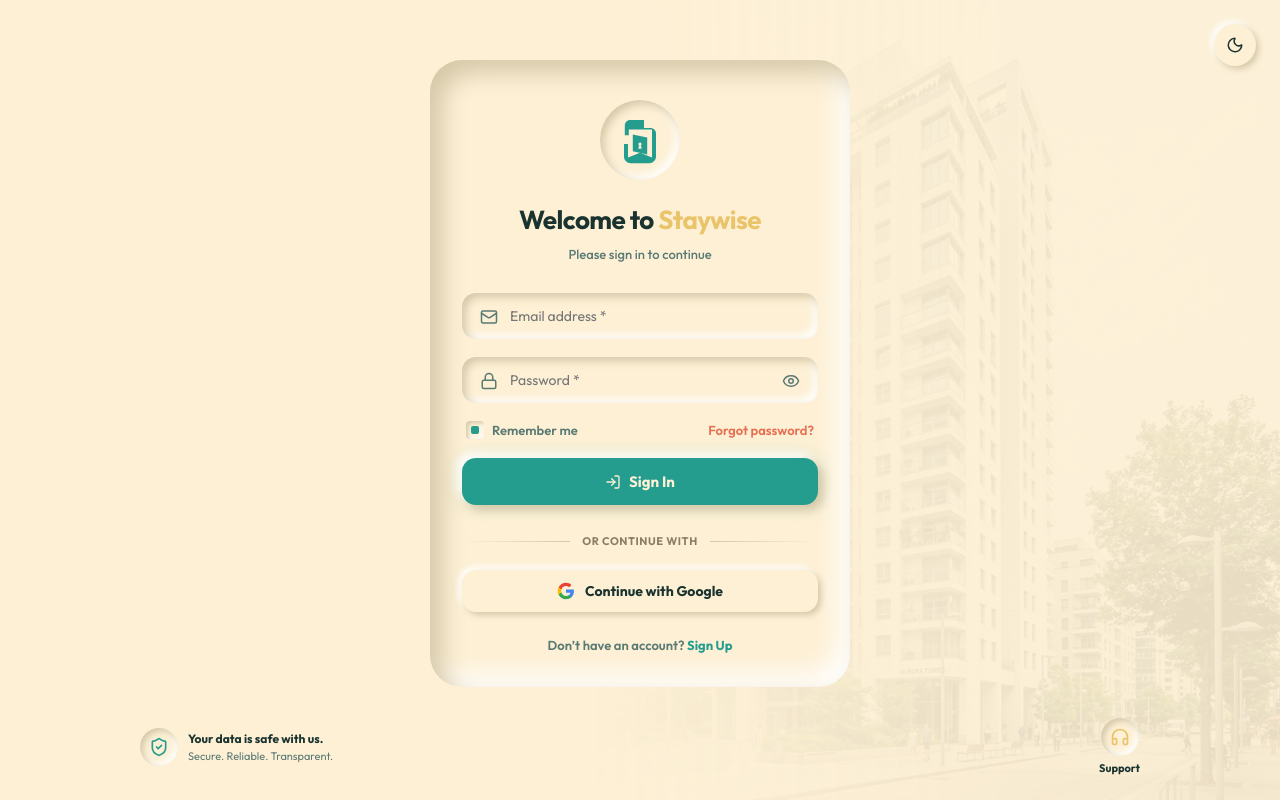
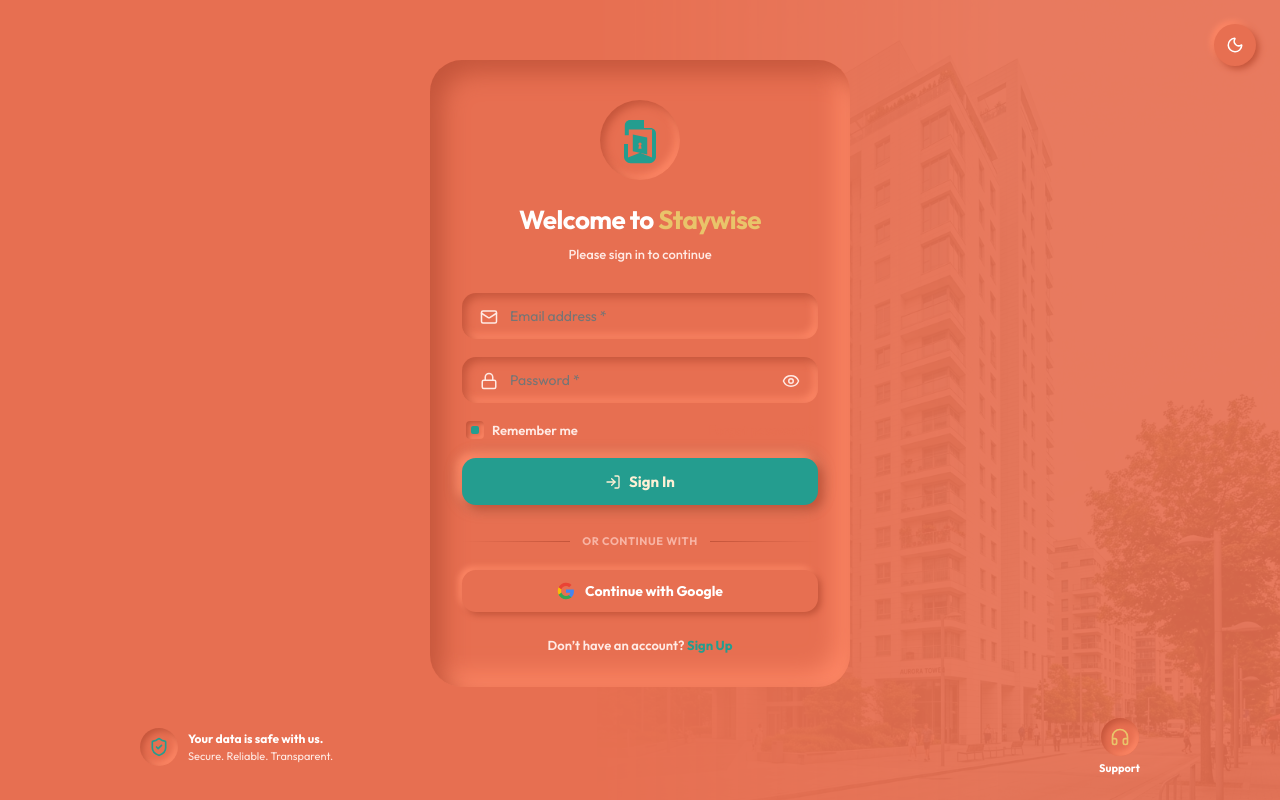
Before and after one commit to irfansm07/staywise, a React (Vite) app in the folder client/: page / in a window 1280 px wide. Built offline with nearby package versions, Linux system fonts and the light colour scheme.

Commit message:
Update bright mode background to #E76F51 while leaving top navbar unchanged, and dark mode background to pure black #000000

```diff
--- a/client/src/index.css
+++ b/client/src/index.css
@@ -2,42 +2,47 @@
 
 :root {
   --font-sans: 'Outfit', -apple-system, BlinkMacSystemFont, "Segoe UI", Roboto, sans-serif;
-  --bg-color: #FDF0D5;
-  --bg-gradient: linear-gradient(135deg, #FDF0D5 0%, #F7EBCE 100%);
-  --card-bg: #FDF0D5;
-  --card-bg-solid: #FDF0D5;
+  --header-bg: #FDF0D5;
+  --header-text: #1A332F;
+  --header-shadow-dark: #D5C8A8;
+  --header-shadow-light: #ffffff;
+
+  --bg-color: #E76F51;
+  --bg-gradient: linear-gradient(135deg, #E76F51 0%, #D85F42 100%);
+  --card-bg: #E76F51;
+  --card-bg-solid: #E76F51;
   --card-glow: rgba(255, 255, 255, 0.45);
-  --border-color: #E8D9B8;
-  --border-hover: #249D8F;
-  --border-glow: rgba(36, 157, 143, 0.2);
+  --border-color: rgba(255, 255, 255, 0.25);
+  --border-hover: #FFFFFF;
+  --border-glow: rgba(255, 255, 255, 0.3);
 
-  --text-primary: #1A332F;
-  --text-secondary: #5A7A74;
-  --text-muted: #8A7D68;
+  --text-primary: #FFFFFF;
+  --text-secondary: #FFEAE4;
+  --text-muted: #F8B4A4;
 
   --primary: #249D8F;
   --primary-hover: #1D8276;
-  --primary-glow: rgba(36, 157, 143, 0.12);
+  --primary-glow: rgba(36, 157, 143, 0.25);
 
-  --accent: #E9C46A;
-  --accent-hover: #D4AD4E;
-  --accent-bg: rgba(233, 196, 106, 0.15);
-  --accent-text: #7A6520;
+  --accent: #F4A261;
+  --accent-hover: #E76F51;
+  --accent-bg: rgba(244, 162, 97, 0.25);
+  --accent-text: #FFFFFF;
 
   --success: #249D8F;
-  --success-bg: rgba(36, 157, 143, 0.12);
-  --warning: #D4A843;
-  --warning-bg: rgba(233, 196, 106, 0.15);
-  --danger: #E76F51;
-  --danger-bg: rgba(231, 111, 81, 0.12);
+  --success-bg: rgba(36, 157, 143, 0.25);
+  --warning: #F4A261;
+  --warning-bg: rgba(244, 162, 97, 0.25);
+  --danger: #7F1D1D;
+  --danger-bg: rgba(127, 29, 29, 0.25);
   --info: #249D8F;
-  --info-bg: rgba(36, 157, 143, 0.08);
+  --info-bg: rgba(36, 157, 143, 0.2);
 
   --transition-fast: 0.15s ease;
   --transition-normal: 0.25s cubic-bezier(0.4, 0, 0.2, 1);
 
-  --shadow-dark: #D5C8A8;
-  --shadow-light: #ffffff;
+  --shadow-dark: #C4553B;
+  --shadow-light: #FF8967;
 
   --shadow-sm: 2px 2px 5px var(--shadow-dark), -2px -2px 5px var(--shadow-light);
   --shadow-md: 6px 6px 12px var(--shadow-dark), -6px -6px 12px var(--shadow-light);
@@ -50,37 +55,42 @@
 }
 
 [data-theme='dark'] {
-  --bg-color: #11201E;
-  --bg-gradient: linear-gradient(135deg, #11201E 0%, #0A1614 100%);
-  --card-bg: #11201E;
-  --card-bg-solid: #11201E;
-  --card-glow: rgba(0, 0, 0, 0.6);
-  --border-color: #1C3633;
+  --header-bg: #000000;
+  --header-text: #FDF0D5;
+  --header-shadow-dark: #000000;
+  --header-shadow-light: #1A1A1A;
+
+  --bg-color: #000000;
+  --bg-gradient: #000000;
+  --card-bg: #0A0A0A;
+  --card-bg-solid: #0A0A0A;
+  --card-glow: rgba(0, 0, 0, 0.8);
+  --border-color: #1F1F1F;
   --border-hover: #2EC4B3;
-  --border-glow: rgba(36, 157, 143, 0.3);
+  --border-glow: rgba(46, 196, 179, 0.3);
 
-  --text-primary: #FDF0D5;
-  --text-secondary: #8ABFB7;
-  --text-muted: #6D8684;
+  --text-primary: #FFFFFF;
+  --text-secondary: #A0A0A0;
+  --text-muted: #666666;
 
   --primary: #2EC4B3;
   --primary-hover: #3DD8C7;
-  --primary-glow: rgba(46, 196, 179, 0.15);
+  --primary-glow: rgba(46, 196, 179, 0.2);
 
   --accent: #E9C46A;
   --accent-hover: #F0D080;
-  --accent-bg: rgba(233, 196, 106, 0.12);
+  --accent-bg: rgba(233, 196, 106, 0.15);
   --accent-text: #E9C46A;
 
-  --shadow-dark: #080E0D;
-  --shadow-light: #1A3230;
+  --shadow-dark: #000000;
+  --shadow-light: #181818;
 
   --success: #2EC4B3;
-  --success-bg: rgba(46, 196, 179, 0.1);
+  --success-bg: rgba(46, 196, 179, 0.15);
   --warning: #E9C46A;
-  --warning-bg: rgba(233, 196, 106, 0.12);
+  --warning-bg: rgba(233, 196, 106, 0.15);
   --danger: #E76F51;
-  --danger-bg: rgba(231, 111, 81, 0.12);
+  --danger-bg: rgba(231, 111, 81, 0.15);
 }
 
 * {
@@ -348,19 +358,20 @@
   display: flex;
   flex-direction: column;
   align-items: stretch;
-  background: var(--bg-color);
+  background: var(--header-bg);
+  color: var(--header-text);
   border: none;
-  box-shadow: 4px 4px 10px var(--shadow-dark), -4px -4px 10px var(--shadow-light);
+  box-shadow: 4px 4px 10px var(--header-shadow-dark), -4px -4px 10px var(--header-shadow-light);
 }
 
 /* Neumorphic Navigation helpers */
 .neumorphic-tab-container {
   display: flex;
-  background: var(--bg-color);
+  background: var(--header-bg);
   padding: 5px;
   border-radius: 14px;
   gap: 6px;
-  box-shadow: inset 3px 3px 6px var(--shadow-dark), inset -3px -3px 6px var(--shadow-light);
+  box-shadow: inset 3px 3px 6px var(--header-shadow-dark), inset -3px -3px 6px var(--header-shadow-light);
 }
 .neumorphic-tab-btn {
   padding: 8px 16px;
```
